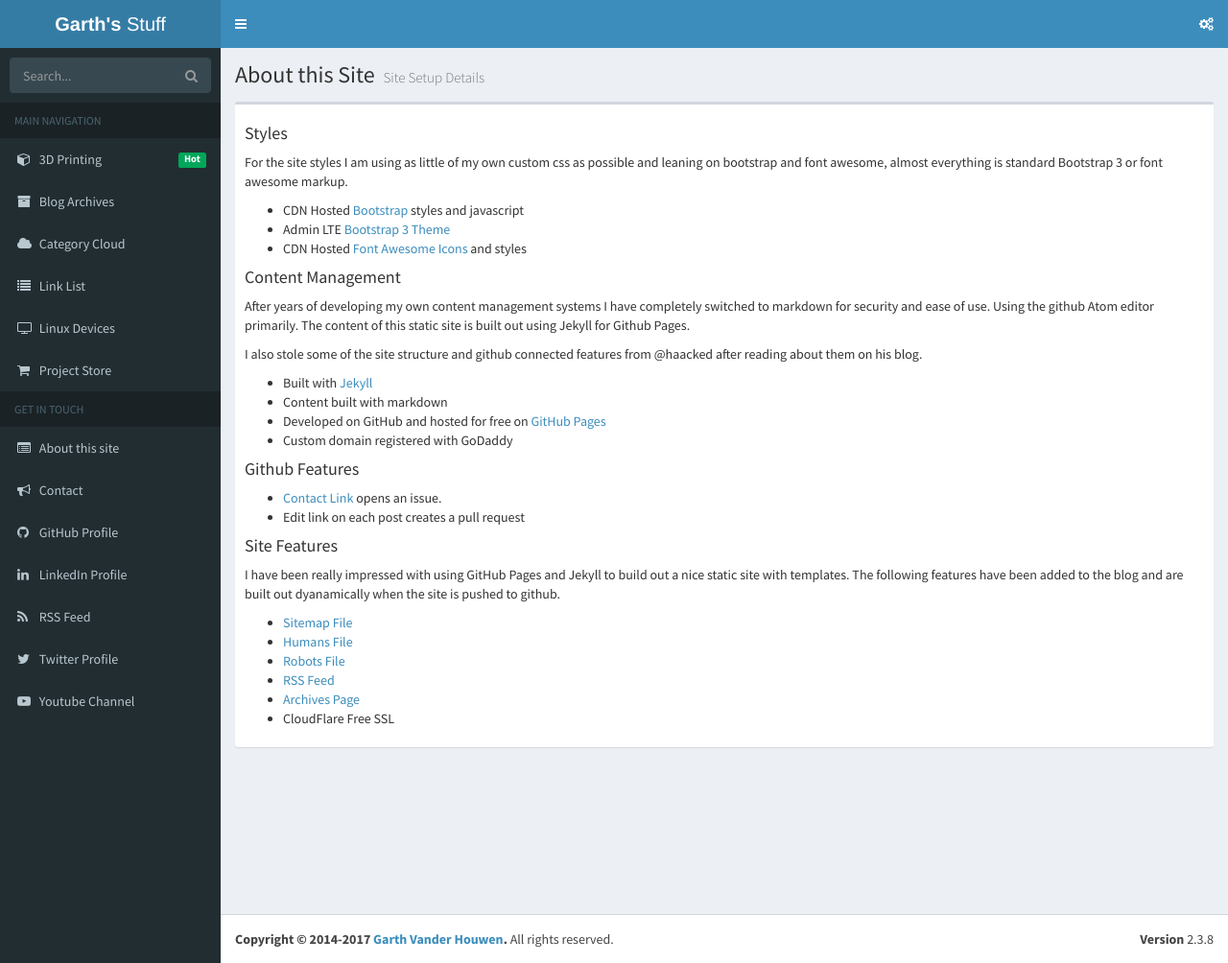
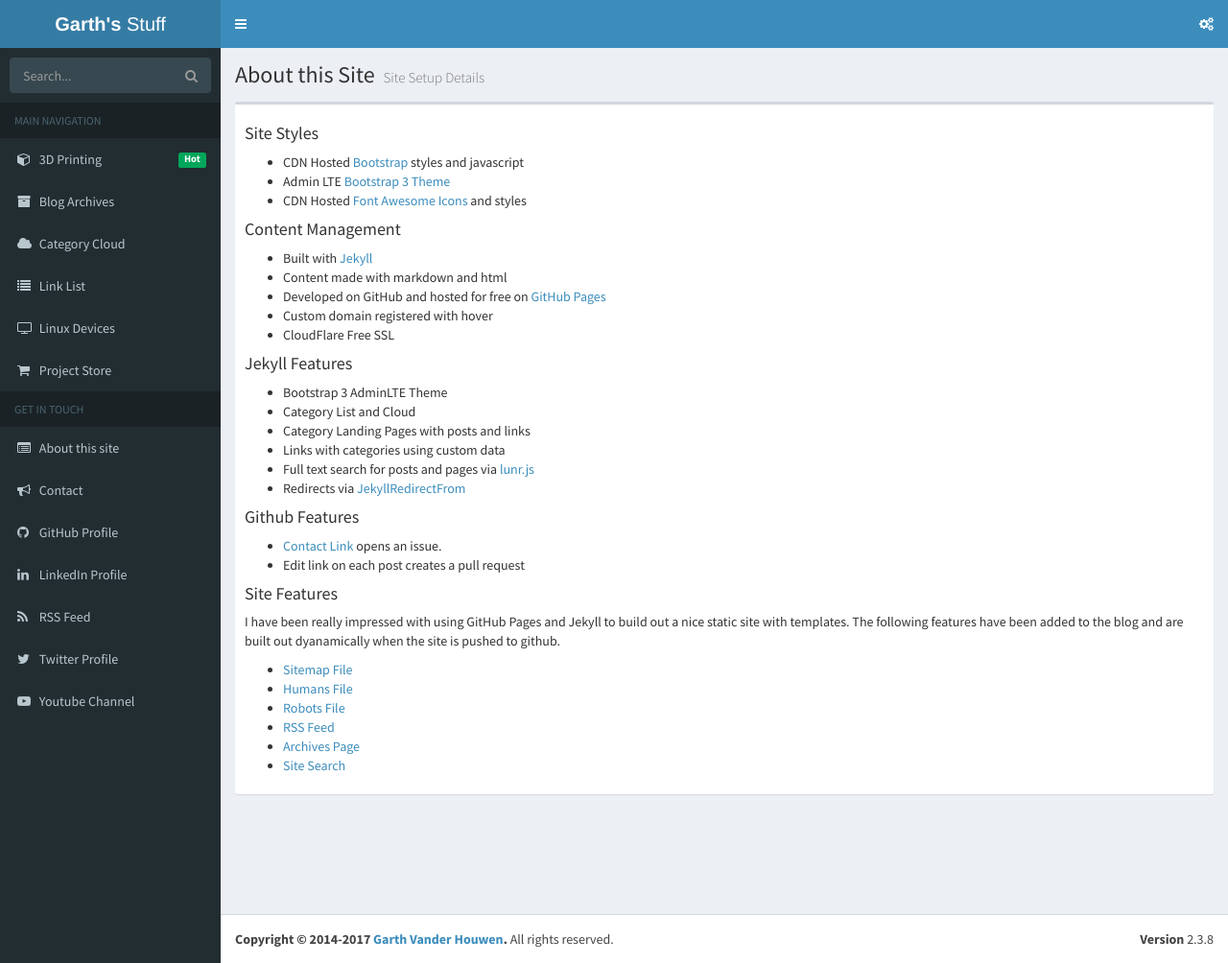
Before and after one commit to garthvh/garthvh.github.io, a Jekyll site: the page built from about.markdown, in a window 1280 px wide. Shown: the whole page at 96% size. Built offline with Jekyll 4.4.1, drawn with Linux system fonts in a browser that asks for light colours; comment, search, counter and statistics services are not loaded.

Commit message:
add pages to site search

```diff
--- a/about.markdown
+++ b/about.markdown
@@ -4,9 +4,7 @@
 summary: Site Setup Details
 ---
 
-#### Styles
-
-For the site styles I am using as little of my own custom css as possible and leaning on bootstrap and font awesome, almost everything is standard Bootstrap 3 or font awesome markup.
+#### Site Styles
 
 * CDN Hosted [Bootstrap](http://www.bootstrapcdn.com/) styles and javascript
 * Admin LTE [Bootstrap 3 Theme](https://github.com/almasaeed2010/AdminLTE)
@@ -14,14 +12,20 @@
 
 #### Content Management
 
-After years of developing my own content management systems I have completely switched to markdown for security and ease of use.  Using the github Atom editor primarily. The content of this static site is built out using Jekyll for Github Pages.
+* Built with [Jekyll](http://jekyllrb.com)
+* Content made with markdown and html
+* Developed on GitHub and hosted for free on [GitHub Pages](https://pages.github.com)
+* Custom domain registered with hover
+* CloudFlare Free SSL
 
-I also stole some of the site structure and github connected features from @haacked after reading about them on his blog.
+#### Jekyll Features
 
-* Built with [Jekyll](http://jekyllrb.com)
-* Content built with markdown
-* Developed on GitHub and hosted for free on [GitHub Pages](https://pages.github.com)
-* Custom domain registered with GoDaddy
+* Bootstrap 3 AdminLTE Theme
+* Category List and Cloud
+* Category Landing Pages with posts and links
+* Links with categories using custom data
+* Full text search for posts and pages via [lunr.js](http://lunrjs.com/)
+* Redirects via [JekyllRedirectFrom](https://github.com/jekyll/jekyll-redirect-from)
 
 #### Github Features
 
@@ -37,4 +41,4 @@
 * [Robots File]({{ site.url }}/robots.txt)
 * [RSS Feed]({{ site.url }}/atom.xml)
 * [Archives Page]({{ site.url }}/atom.xml)
-* CloudFlare Free SSL
+* [Site Search]({{ site.url }}/search/)
--- a/atom.xml
+++ b/atom.xml
@@ -1,5 +1,6 @@
 ---
 layout: null
+title: Garth's RSS Feed
 ---
 <?xml version="1.0" encoding="utf-8"?>
 <feed xmlns="http://www.w3.org/2005/Atom">
--- a/category/ciclop.markdown
+++ b/category/ciclop.markdown
@@ -2,6 +2,7 @@
 layout: posts_by_category
 category: ciclop
 permalink: /category/ciclop/
+title: Ciclop Open Hardware Laser 3D Scanner
 ---
 
 The Ciclop is an Open Source Hardware and Software 3D Scanner designed by [BQ](http://www.bq.com/gb/ciclop).  Using an Arduino clone, a webcam, two line lasers and a custom shield called a Zum Scan that is a modified version of the [Arduino CNC Shield](http://blog.protoneer.co.nz/arduino-cnc-shield/).
```
Also changed, not shown: 3d-Printing.html (+9 -6 lines), search.html (+19 -7 lines).
